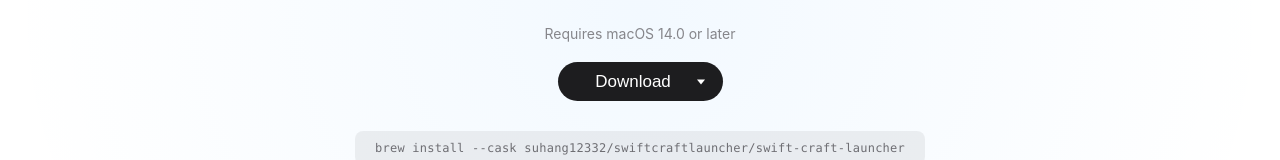
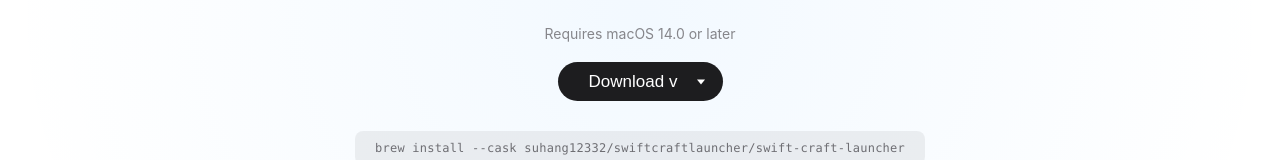
Before and after one commit to suhang12332/Swift-Craft-Launcher-Web, a React (Create React App) app: page / in a window 1280 px wide. Shown: the part 213-373 px from the top of the page. Built offline with nearby package versions, Linux system fonts and the light colour scheme; no server answers.

Commit message:
Update index.jsx

```diff
--- a/src/components/Hero/index.jsx
+++ b/src/components/Hero/index.jsx
@@ -69,7 +69,7 @@
               defaultValue=""
             >
               <option value="" disabled>
-                {loading ? t.hero.loading : t.hero.download}
+                {loading ? t.hero.loading : `${t.hero.download} v${latest?.version || ""}`}
               </option>
               <option value="arm">{t.hero.appleChip}</option>
               <option value="intel">{t.hero.intel}</option>
```
